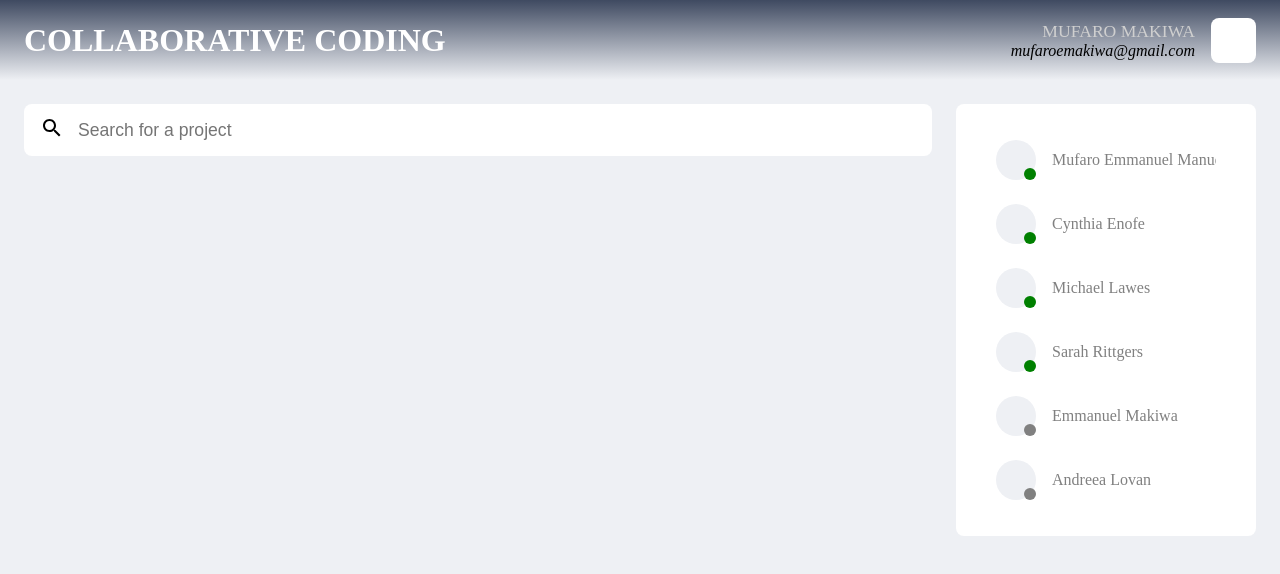
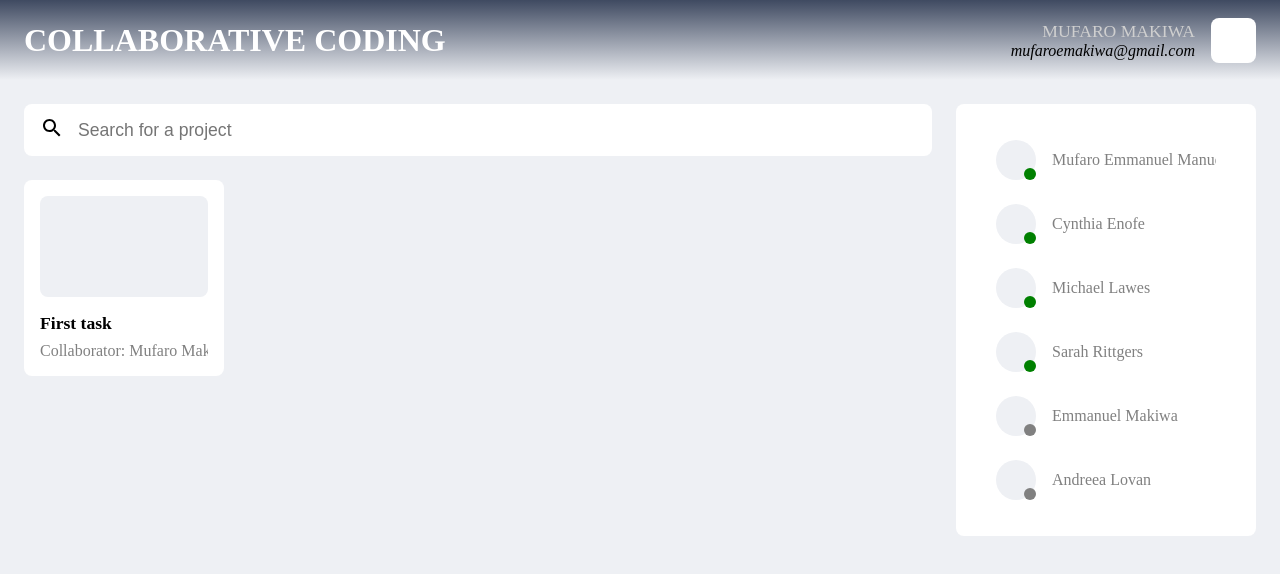
Before and after one commit to sarahrittgers26/sps-2021-team-18, a React (Create React App) app: page /#/ in a window 1280 px wide. Shown: the top 574 px of the page. Built offline with nearby package versions, Linux system fonts and the light colour scheme.

Commit message:
Creates project card

```diff
--- a/src/index.css
+++ b/src/index.css
@@ -9,3 +9,21 @@
   border: 0;
   box-sizing: border-box;
 }
+
+@keyframes scroll_out {
+  0% {
+    transform: translateX(0);
+  }
+  100% {
+    transform: translateX(-100%);
+  }
+}
+
+@keyframes scroll-left {
+  0% {
+    transform: translateX(100%);
+  }
+  100% {
+    transform: translateX(-100%);
+  }
+}
--- /dev/null
+++ b/src/main/webapp/components/Projects/AspectRatio.css
@@ -0,0 +1,14 @@
+.AspectRatio {
+  width: 100%;
+  height: 0;
+  padding-bottom: 60%;
+  position: relative;
+}
+
+.AspectRatio-innerWrapper {
+  position: absolute;
+  top: 0;
+  bottom: 0;
+  left: 0;
+  right: 0;
+}
--- /dev/null
+++ b/src/main/webapp/components/Projects/AspectRatio.js
@@ -0,0 +1,13 @@
+import React from 'react';
+import "./AspectRatio.css";
+
+function AspectRatio(child) {
+
+  return (
+    <div className="AspectRatio">
+      <div className="AspectRatio-innerWrapper">{child}</div>
+    </div>
+  )
+}
+
+export default AspectRatio;
--- /dev/null
+++ b/src/main/webapp/components/Projects/ProjectCard.css
@@ -0,0 +1,59 @@
+.Project_container {
+  width: 200px;
+  height: 100%;
+  border-radius: 8px;
+  padding: 16px;
+  display: flex;
+  flex-direction: column;
+  background-color: white;
+  transition: all 0.3s;
+  position: relative;
+  overflow: hidden;
+}
+
+.Project_container:hover {
+  transform: scale(1.02);
+  cursor: pointer;
+}
+
+.Project_icon {
+  width: 100%;
+  height: 100%;
+  background-color: var(--profile_background);
+  border-radius: 8px;
+}
+
+.Project_details {
+  margin-top: 8px;
+  display: flex;
+  flex-direction: column;
+  align-items: flex-start;
+  overflow: hidden;
+}
+
+.Project_title {
+  margin-top: 8px;
+  padding: 8px 0;
+  font-size: 1.1em;
+  font-weight: bold;
+  white-space: nowrap;
+  width: 100%;
+  overflow: hidden;
+}
+
+.Project_collaborator {
+  color: gray;
+  white-space: nowrap;
+  width: 100%;
+  overflow: hidden;
+}
+
+.Project_container:hover > .marquee {
+  color: red;
+  position: absolute;
+  bottom: 0;
+  padding-bottom: 16px;
+  text-align: center;
+  margin-left: 48px;
+  animation: scroll_out 2.5s linear, scroll-left 5s linear infinite 2.5s;
+}
--- /dev/null
+++ b/src/main/webapp/components/Projects/ProjectCard.js
@@ -0,0 +1,21 @@
+import React, {useRef} from 'react'
+import './ProjectCard.css'
+import AspectRatio from './AspectRatio.js'
+
+function ProjectCard(props) {
+  const {title, collaborator} = props;
+  const titleRef = useRef();
+  const collaboratorRef = useRef();
+
+  return (
+
+    <div className="Project_container">
+      {AspectRatio(<div className="Project_icon"></div>)}
+      <span className="Project_title" ref={titleRef}>{title}</span>
+      <span className="Project_collaborator" ref={collaboratorRef}>{`Collaborator: ${collaborator}`}</span>
+
+    </div>
+  )
+}
+
+export default ProjectCard
--- a/src/main/webapp/components/Projects/Projects.css
+++ b/src/main/webapp/components/Projects/Projects.css
@@ -20,3 +20,8 @@
   height: 100%;
   padding-right: 24px;
 }
+
+.dummies {
+  display: flex;
+  flex-direction: row;
+}
--- a/src/main/webapp/components/Projects/Projects.js
+++ b/src/main/webapp/components/Projects/Projects.js
@@ -3,6 +3,7 @@ import './Projects.css'
 import ConnectedUsers from './ConnectedUsers.js'
 import Searchbar from './Searchbar.js'
 import Header from './Header.js'
+import ProjectCard from './ProjectCard.js'
 
 
 const active = [
@@ -46,6 +47,17 @@ function Projects() {
           <Searchbar
             query={searchQuery}
             onChange={setSearchQuery}/>
+
+          <div className="dummies">
+            <ProjectCard
+              title="First task"
+              collaborator="Mufaro Makiwa"/>
+
+            {/* <ProjectCard
+              title="Second task"
+              collaborator="Emmanuel Makiwa"/> */}
+          </div>
+
         </div>
 
         <ConnectedUsers
--- a/src/main/webapp/components/Projects/Searchbar.css
+++ b/src/main/webapp/components/Projects/Searchbar.css
@@ -5,6 +5,7 @@
   flex-grow: 1;
   border-radius: 8px;
   background-color: white;
+  margin-bottom: 24px;
 }
 
 .Searchbar_icon_container {
--- a/src/main/webapp/components/Projects/User.css
+++ b/src/main/webapp/components/Projects/User.css
@@ -63,21 +63,3 @@
   margin-left: 48px;
   animation: scroll_out 2.5s linear, scroll-left 5s linear infinite 2.5s;
 }
-
-@keyframes scroll_out {
-  0% {
-    transform: translateX(0);
-  }
-  100% {
-    transform: translateX(-100%);
-  }
-}
-
-@keyframes scroll-left {
-  0% {
-    transform: translateX(100%);
-  }
-  100% {
-    transform: translateX(-100%);
-  }
-}
```
Also changed, not shown: 8 other files (tests, documents, lock files or other folders).
